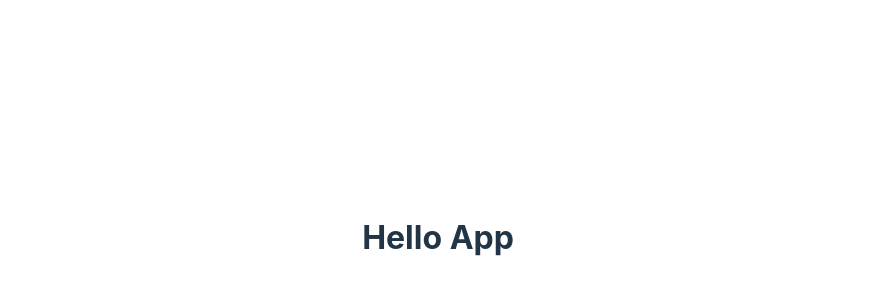
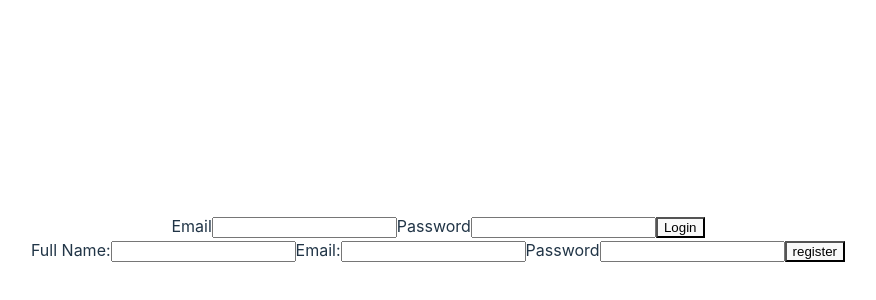
Before and after one commit to jonathanpenaloa/Taskr, a React (Vite) app in the folder Client/: page / in a window 1280 px wide. Shown: the part 162-462 px from the top of the page, without its empty margins (202-1078 px from the left). Built offline with nearby package versions, Linux system fonts and the light colour scheme.

Commit message:
added register && login pages

```diff
--- a/Client/src/App.jsx
+++ b/Client/src/App.jsx
@@ -1,12 +1,15 @@
 import { useState } from 'react'
 import './App.css'
+import LoginPage from './pages/LoginPage/LoginPage'
+import Register from './pages/Register/Register'
 
 function App() {
 
   return (
     <>
       <div>
-        <h1>Hello App</h1>
+        <LoginPage/>
+        <Register/>
       </div>
     </>
   )
--- /dev/null
+++ b/Client/src/pages/LoginPage/LoginPage.jsx
@@ -0,0 +1,18 @@
+import React from 'react';
+
+const LoginPage = () => {
+
+    return (
+        <div className="login-form">
+            <form action="submit">
+                <label>Email</label>
+                <input type="email" name="email"/>
+                <label>Password</label>
+                <input type="password" name="password"/>
+                <button>Login</button>
+            </form>
+        </div>
+    );
+}
+
+export default LoginPage;
--- /dev/null
+++ b/Client/src/pages/Register/Register.jsx
@@ -0,0 +1,23 @@
+import React from 'react';
+
+const Register = () => {
+    return (
+        <div className="register-form">
+            <form action="submit">
+
+                <label htmlFor="">Full Name:</label>
+                <input type="text" name="name"/>
+
+                <label htmlFor="">Email:</label>
+                <input type="email" name='email'/>
+
+                <label htmlFor="">Password</label>
+                <input type="password" name="password" required/>
+
+                <button>register</button>
+            </form>
+        </div>
+    );
+}
+
+export default Register;
```
Also changed, not shown: Client/src/pages/LoginPage/LoginPage.css (added), Client/src/pages/Register/Register.css (added).
